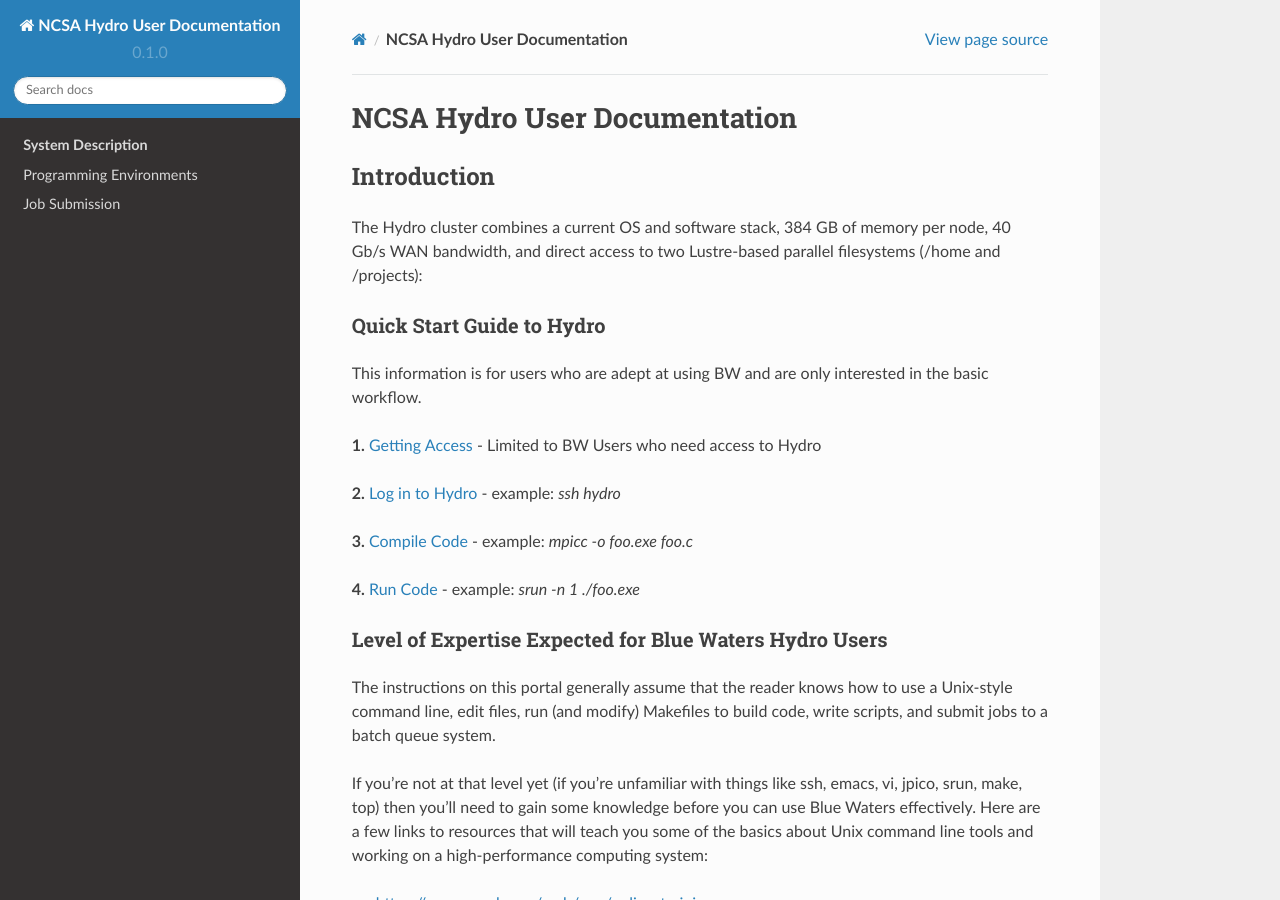
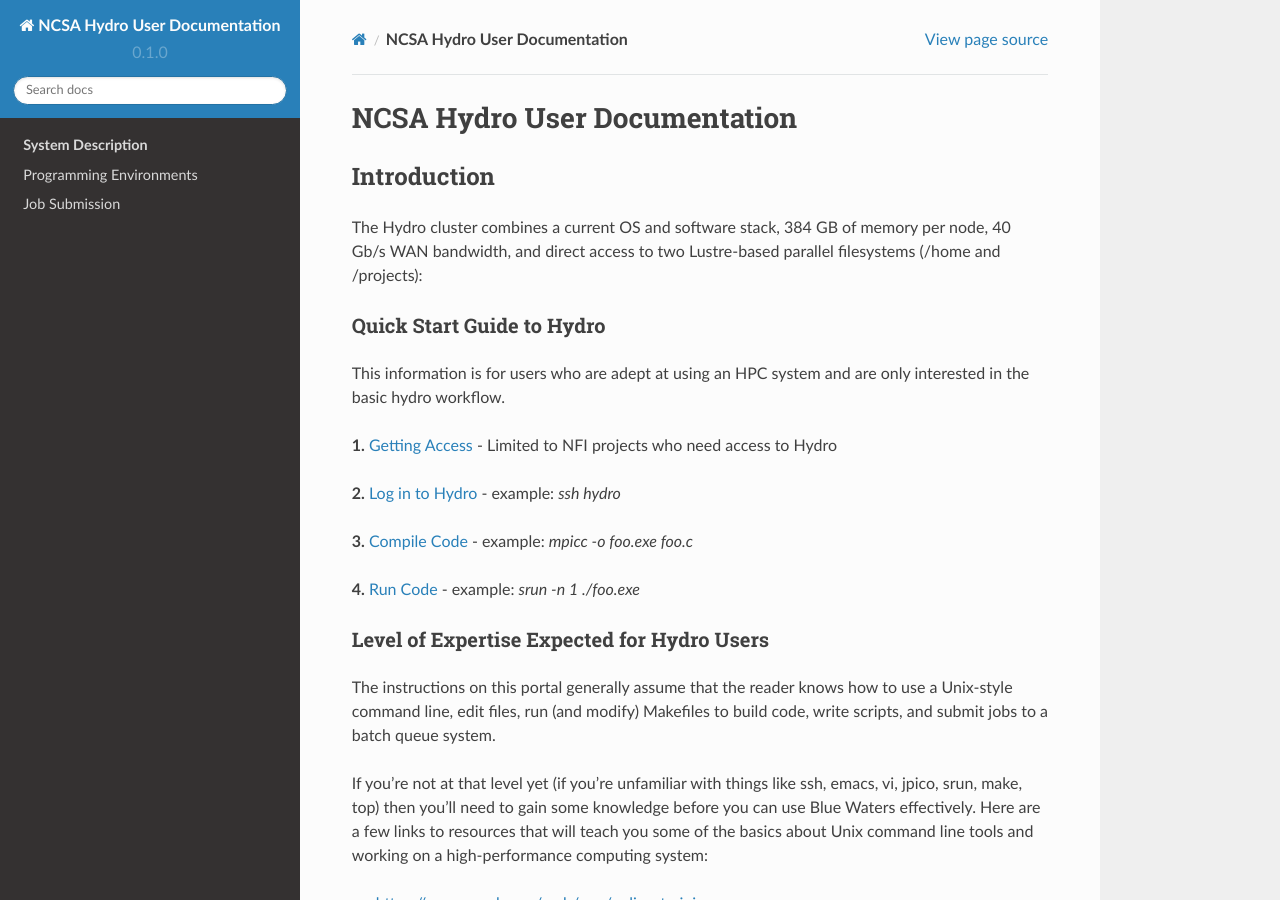
Before and after one commit to ncsa/hydro_documentation, a Sphinx documentation site: the page built from docs/source/index.rst, in a window 1280 px wide and 900 px high. Built offline with Sphinx 7.4.7 and the Read the Docs theme 2.0.0, drawn with Linux system fonts in a browser that asks for light colours; pages that are not in the unit, such as notebooks, are missing from menus.

Commit message:
Update index.rst
Removed BW references.

```diff
--- a/docs/source/index.rst
+++ b/docs/source/index.rst
@@ -12,10 +12,10 @@
 **Quick Start Guide to Hydro**
 -------------------------------
 
-This information is for users who are adept at using BW and are only
-interested in the basic workflow.
+This information is for users who are adept at using an HPC system and are only
+interested in the basic hydro workflow.
 
-**1.** `Getting Access <#Access>`__ - Limited to BW Users who need
+**1.** `Getting Access <#Access>`__ - Limited to NFI projects who need
 access to Hydro
 
 **2.** `Log in to Hydro <#Logging%20in>`__ - example: *ssh hydro*
@@ -25,7 +25,7 @@
 **4.** `Run Code <#Run%20Code>`__ - example: *srun -n 1 ./foo.exe*
 
 
-Level of Expertise Expected for Blue Waters Hydro Users
+Level of Expertise Expected for Hydro Users
 --------------------------------------------------------------
 
 The instructions on this portal
```
